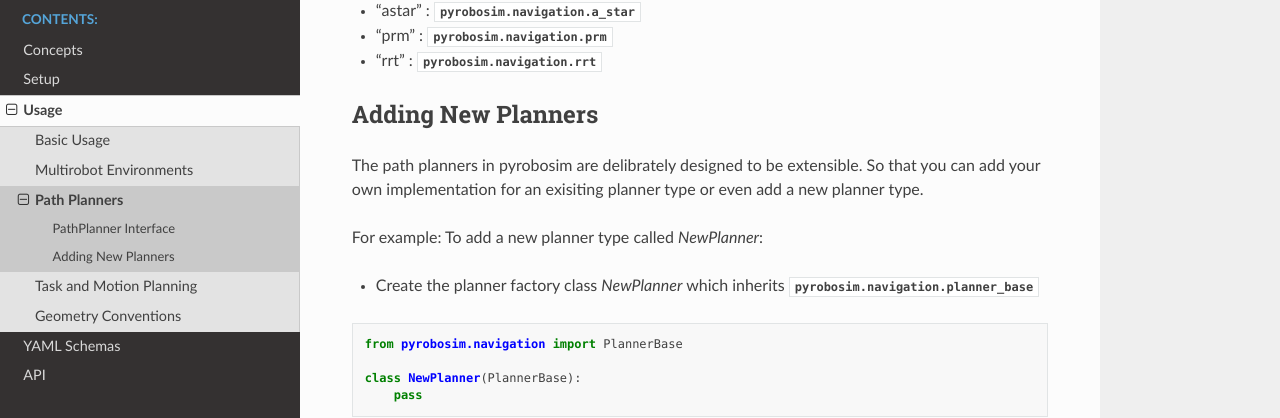
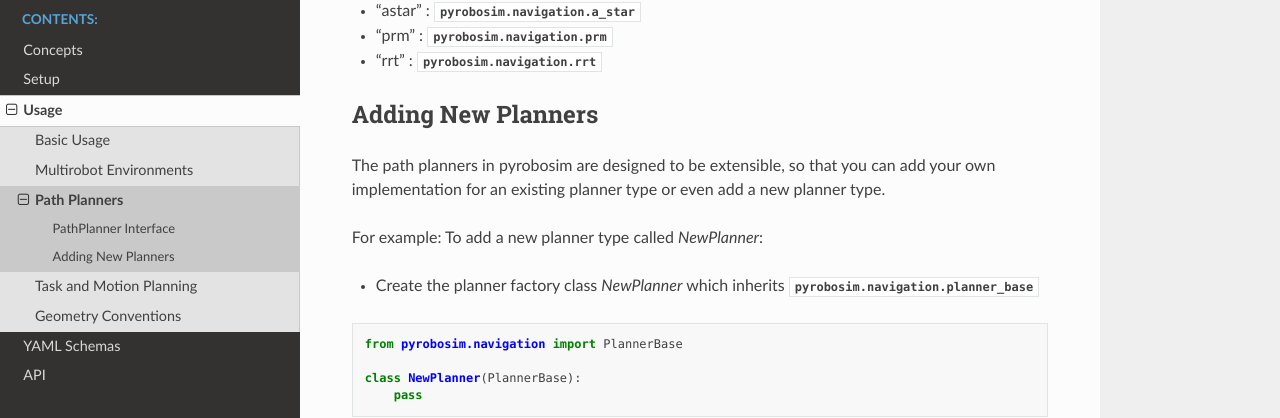
Before and after one commit to sea-bass/pyrobosim, a Sphinx documentation site: the page built from docs/source/usage/path_planners.rst, in a window 1280 px wide and 900 px high, scrolled down 488 px. Shown: the part 102-520 px from the top of the window. Built offline with Sphinx 7.4.7 and the Read the Docs theme 2.0.0, drawn with Linux system fonts in a browser that asks for light colours.

Commit message:
Update docs/source/usage/path_planners.rst
Co-authored-by: Sebastian Castro <4603398+sea-bass@users.noreply.github.com>

```diff
--- a/docs/source/usage/path_planners.rst
+++ b/docs/source/usage/path_planners.rst
@@ -28,8 +28,7 @@ Available planner types and their available implementations can be found below :
 Adding New Planners
 -------------------
 
-The path planners in pyrobosim are delibrately designed to be extensible.
-So that you can add your own implementation for an exisiting planner type or even add a new planner type.
+The path planners in pyrobosim are designed to be extensible, so that you can add your own implementation for an existing planner type or even add a new planner type.
 
 For example:
 To add a new planner type called `NewPlanner`:
```
